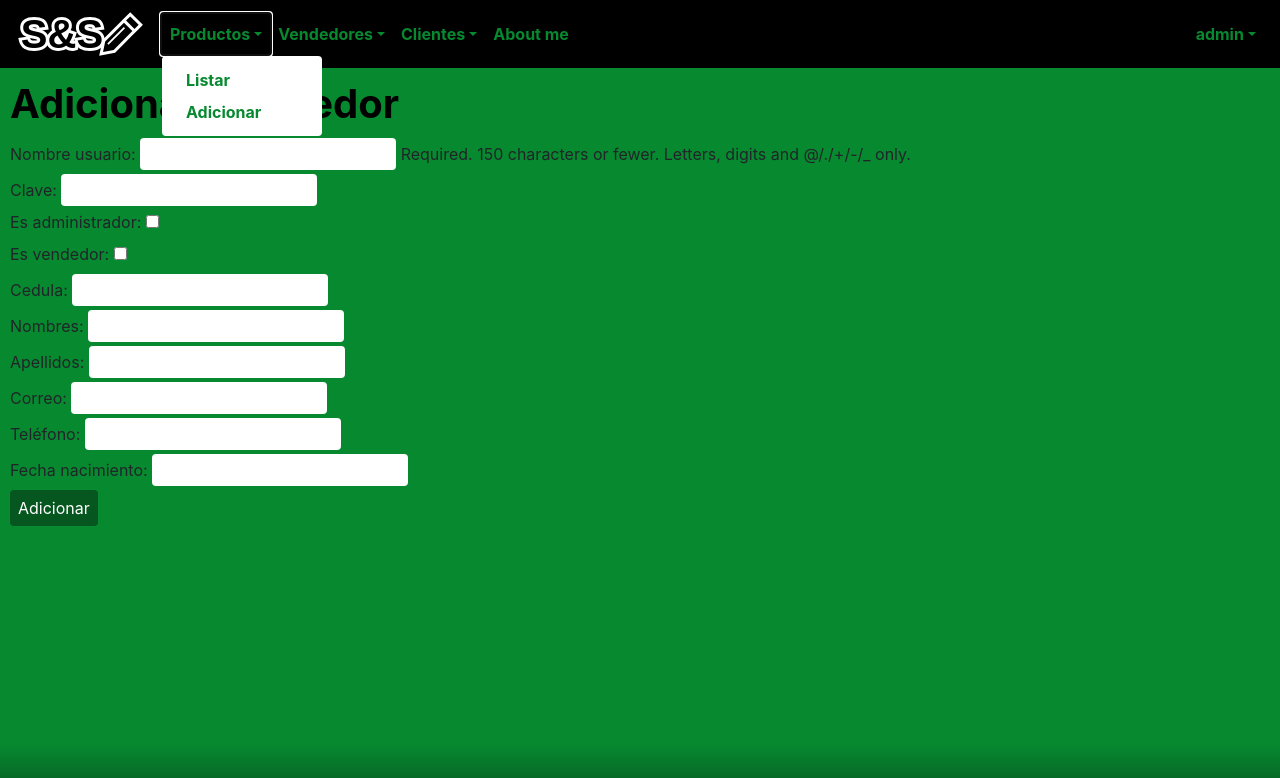
After one commit to Johel-Solis/proyect_sw_stationery, a Django app: page /add_seller_view in a window 1280 px wide, after a click on "Productos". The commit adds this page. Shown: the top 778 px of the page. Run offline with Django 4.2, Linux system fonts and the light colour scheme; a user stored in the database is signed in; some libraries are stand-ins or nearby versions.

Commit message:
Se realizan cambios en la interfaz grafica

```diff
--- a/papeleria/admin.py
+++ b/papeleria/admin.py
@@ -1,4 +1,6 @@
 from django.contrib import admin
-from .models import User
+from .models import Person, Product, User
 
+admin.site.register(Person)
+admin.site.register(Product)
 admin.site.register(User)
--- /dev/null
+++ b/papeleria/forms.py
@@ -0,0 +1,38 @@
+from django import forms
+from .models import Person, Product, User
+
+class NewProductForm(forms.ModelForm):
+    class Meta:
+        model = Product
+        fields = ('reference', 'name', 'stock', 'purchase_price', 'sale_price')
+        labels = {
+            "reference":  "Referencia",
+            "name": "Nombre",
+            "stock": "Existencias",
+            "purchase_price": "Precio compra",
+            "sale_price": "Precio venta",
+        }
+
+class NewUserForm(forms.ModelForm):
+    class Meta:
+        model = User
+        fields = ('username', 'password', 'is_admin', 'is_seller')
+        labels = {
+            "username": "Nombre usuario",
+            "password": "Clave",
+            "is_admin": "Es administrador",
+            "is_seller": "Es vendedor"
+        }
+
+class NewPersonForm(forms.ModelForm):
+    class Meta:
+        model = Person
+        fields = ('id', 'name', 'surname', 'email', 'phone', 'birthday')
+        labels = {
+            "id":  "Cedula",
+            "name": "Nombres",
+            "surname": "Apellidos",
+            "email": "Correo",
+            "phone": "Teléfono",
+            "birthday": "Fecha nacimiento"
+        }
--- a/papeleria/static/papeleria/css/styles.css
+++ b/papeleria/static/papeleria/css/styles.css
@@ -19,26 +19,26 @@ background: linear-gradient(180deg, rgba(6,87,32,1) 0%, rgba(7,137,48,1) 7%, rgb
 }
 
 h1 {
-color: #fcdd09;
+color: black;
 font-weight: bold;
 margin: 0 0 10px 0;
 }
 
 h2 {
-  color: #fcdd09;
+  color: black;
   font-weight: bold;
   margin: 0 0 7px 0;
 }
 
 h3 {
-  color: #fcdd09;
+  color: black;
   margin: 0 0 7px 0;
 }
 
 hr {
 margin-top: 10px;
 margin-bottom: 10px;
-background-color: #fcdd09;
+background-color: black;
 }
 
 .centered-content {
@@ -61,7 +61,7 @@ margin: 0 0;
 }
 
 .common-button:hover {
-color: #fcdd09;
+color: black;
 }
 
 input {
@@ -84,7 +84,7 @@ padding: 4px 4px;
   display: flex;
   flex-grow: 1;
   align-items: center;
-  background: #fcdd09;
+  background: black;
   color: #078930;
   border-radius: 6px;
   padding: 6px 6px;
@@ -102,7 +102,7 @@ margin: 5px 0px;
 }
 
 .input-field {
-background: #fcdd09;
+background: black;
 color: #078930;
 border-radius: 6px;
 padding: 6px 6px;
@@ -115,7 +115,7 @@ padding: 12px 10px;
 }
 
 .background-color1 {
-  background-color: #fcdd09;
+  background-color: black;
 }
 
 p {
@@ -197,7 +197,7 @@ padding: 0 0;
 Add
 */
 .feature-field {
-background: #fcdd09;
+background: black;
 color: #078930;
 border-radius: 6px;
 padding: 6px 6px;
--- a/papeleria/templates/general/layout.html
+++ b/papeleria/templates/general/layout.html
@@ -17,7 +17,7 @@
     <body>
         <nav class="navbar navbar-expand-lg background-color1">
             <a class="navbar-brand" href="{% url 'index' %}">
-                <img src="{% static 'papeleria/images/catalogs_icon.svg' %}" width="196" height="53" alt="">
+                <img src="{% static 'papeleria/images/S_S_Icon.svg' %}" width="130" height="52" alt="">
             </a>
             <button class="navbar-toggler ml-auto custom-toggler" type="button" data-toggle="collapse" data-target="#navbarNav" aria-controls="navbarNav" aria-expanded="false" aria-label="Toggle navigation">
                 <span class="navbar-toggler-icon"></span>
@@ -25,6 +25,31 @@
             <div class="collapse navbar-collapse" id="navbarNav">
                 <ul class="navbar-nav">
                     {% if user.is_authenticated %}
+                        {% if user.is_admin %}
+
+                            <li class="nav-item dropdown">
+                                <a class="nav-link dropdown-toggle menu-option" href="#" id="navbarDropdown" role="button" data-toggle="dropdown" aria-haspopup="true" aria-expanded="false">Productos</a>
+                                <div class="dropdown-menu border-0" aria-labelledby="navbarDropdown">
+                                    <a class="dropdown-item menu-option" href="list_products">Listar</a>
+                                    <a class="dropdown-item menu-option" href="add_product_view">Adicionar</a>
+                                </div>
+                            </li>
+                            <li class="nav-item dropdown">
+                                <a class="nav-link dropdown-toggle menu-option" href="#" id="navbarDropdown" role="button" data-toggle="dropdown" aria-haspopup="true" aria-expanded="false">Vendedores</a>
+                                <div class="dropdown-menu border-0" aria-labelledby="navbarDropdown">
+                                    <a class="dropdown-item menu-option" href="list_sellers">Listar</a>
+                                    <a class="dropdown-item menu-option" href="add_seller_view">Adicionar</a>
+                                </div>
+                            </li>
+                            <li class="nav-item dropdown">
+                                <a class="nav-link dropdown-toggle menu-option" href="#" id="navbarDropdown" role="button" data-toggle="dropdown" aria-haspopup="true" aria-expanded="false">Clientes</a>
+                                <div class="dropdown-menu border-0" aria-labelledby="navbarDropdown">
+                                    <a class="dropdown-item menu-option" href="#">Listar</a>
+                                    <a class="dropdown-item menu-option" href="#">Adicionar</a>
+                                </div>
+                            </li>
+                        {% endif %}
+                        {% if user.is_seller %}
                             <li class="nav-item dropdown">
                                 <a class="nav-link dropdown-toggle menu-option" href="#" id="navbarDropdown" role="button" data-toggle="dropdown" aria-haspopup="true" aria-expanded="false">Ventas</a>
                                 <div class="dropdown-menu border-0" aria-labelledby="navbarDropdown">
@@ -32,15 +57,7 @@
                                     <a class="dropdown-item menu-option" href="#">Adicionar</a>
                                 </div>
                             </li>
-                        <li class="nav-item">
-                            <a class="nav-link menu-option" href="/maintenance">Producto</a>
-                        </li>
-                        <li class="nav-item">
-                            <a class="nav-link menu-option" href="/maintenance">Vendedor</a>
-                        </li>
-                        <li class="nav-item">
-                            <a class="nav-link menu-option" href="/maintenance">Cliente</a>
-                        </li>
+                        {% endif %}
                         <li class="nav-item">
                             <a class="nav-link menu-option" href="/maintenance">About me</a>
                         </li>
@@ -63,8 +80,10 @@
                 </ul>
             </div>
         </nav>
+        <div id="main-container">
             {% block body %}
             {% endblock %}
+        </di>
     </body>
 </html>
 
--- a/papeleria/templates/general/login.html
+++ b/papeleria/templates/general/login.html
@@ -19,11 +19,6 @@
                     <input class="common-button" type="submit" value="Login">
                 </div>
             </form>
-
-            <hr>
-            <div class="centered-content common-text">
-                ¿No tienes una cuenta?&nbsp;<a href="#">Registrate aquí.</a>
-            </div>
             </div>
         </div>
     </div>
--- /dev/null
+++ b/papeleria/templates/seller/add.html
@@ -0,0 +1,13 @@
+{% extends "general/layout.html" %}
+
+{% block body %}
+    <div>
+        <h1>Adicionar Vendedor</h1>
+        <form action="add_seller" method="POST" enctype="multipart/form-data">
+            {% csrf_token %}
+                {{ newUserForm.as_p }}
+                {{ newPersonForm.as_p }}
+            <button type="submit" class="common-button">Adicionar</button>
+        </form>
+    </div>
+{% endblock %}
--- a/papeleria/urls.py
+++ b/papeleria/urls.py
@@ -6,5 +6,11 @@ urlpatterns = [
     path("login", views.login_view, name="login"),
     path("log-out", views.logout_view, name="log-out"),
     path("maintenance", views.maintenance, name="maintenance"),
+    path("list_products", views.list_products, name="list-products"),
+    path("list_sellers", views.list_sellers, name="list-sellers"),
+    path("add_product", views.add_product, name="add-product"),
+    path("add_product_view", views.add_product_view, name="add-product-view"),
+    path("add_seller", views.add_seller, name="add-seller"),
+    path("add_seller_view", views.add_seller_view, name="add-seller-view"),
     path("register", views.register, name="register"),
 ]
--- a/papeleria/views.py
+++ b/papeleria/views.py
@@ -1,15 +1,40 @@
 from django.shortcuts import render
 from django.contrib.auth import authenticate, login, logout
+from django.views.decorators.csrf import csrf_exempt
+from django.db import IntegrityError
+from django.db import transaction
 from django.contrib.auth.decorators import login_required
 from django.http import HttpResponse, HttpResponseRedirect
 from django.urls import reverse
 from django.shortcuts import redirect
+from django.contrib import messages
+
+from .models import Bill, Person, Product, SaleDetail, User
+from .forms import NewPersonForm, NewProductForm, NewUserForm
 
 def index(request):
     if request.user.is_authenticated:
         return render(request, "general/index.html")
     else:
         return HttpResponseRedirect(reverse("login"))
+
+@csrf_exempt
+@login_required
+def list_products(request):
+    products = Product.objects.all()
+
+    return render(request, "product/list.html", {
+        "products": products
+    })
+
+@csrf_exempt
+@login_required
+def list_sellers(request):
+    sellers = User.objects.all().filter(is_seller=True)
+
+    return render(request, "seller/list.html", {
+        "sellers": sellers
+    })
 
 def login_view(request):
     if request.method == "POST":
@@ -38,6 +63,122 @@ def logout_view(request):
 def maintenance(request):
     return render(request, "general/maintenance.html")
 
+@csrf_exempt
+@login_required
+def add_product(request):
+    if request.method == "POST":
+        try:
+            newProductForm = NewProductForm(request.POST)
+
+            if newProductForm.is_valid():
+                reference = request.POST["reference"]
+                name = request.POST["name"]
+                stock = request.POST["stock"]
+                purchasePrice = request.POST["purchase_price"]
+                salePrice = request.POST["sale_price"]
+
+                product = Product(
+                    reference=reference,
+                    name=name,
+                    stock=stock,
+                    purchase_price=purchasePrice,
+                    sale_price=salePrice).save()
+
+                messages.success(request, 'El producto se creó exitosamente')
+            else:
+                return render(request, "product/add.html", {
+                    "newProductForm": newProductForm
+                })
+        except Exception as e:
+            print(e)
+            messages.error(request, 'Se produjo un error. El producto no pudo ser creado')
+    else:
+        messages.error(request, 'La petición no es válida. El producto no pudo ser creado')
+
+    return redirect("list-products")
+
+@csrf_exempt
+@login_required
+def add_product_view(request):
+    return render(request, "product/add.html", {
+        "newProductForm": NewProductForm()
+    })
+
+@csrf_exempt
+@login_required
+def add_seller(request):
+    if request.method == "POST":
+        try:
+            newUserForm = NewUserForm(request.POST)
+            newPersonForm = NewPersonForm(request.POST)
+
+            if newUserForm.is_valid() and newPersonForm.is_valid():
+                username = request.POST["username"]
+                password = request.POST["password"]
+                is_admin = True if "is_admin" in request.POST else False
+                is_seller = True if "is_seller" in request.POST else False
+                identification = request.POST["id"]
+                name = request.POST["name"]
+                surname= request.POST["surname"]
+                email = None if request.POST["email"] == "" else request.POST["email"]
+                phone = None if request.POST["phone"] == "" else request.POST["phone"]
+                birthday = None if request.POST["birthday"] == "" else request.POST["birthday"]
+
+                previousPerson = Person.objects.all().filter(id=identification)
+
+                # TODO: Make sure that at least one checkbox is selected
+                # Create a custom message validion for this validation (Raise a validation failure)
+                # Add marca to product
+
+                if previousPerson and previousPerson.is_seller:
+                    return render(request, "seller/add.html", {
+                        "formValidationMessage": "La cedula ya esta registrada con otro usuario",
+                        "newUserForm": newUserForm,
+                        "newPersonForm": newPersonForm
+                    })
+
+                user = User(
+                    username=username,
+                    password=password,
+                    is_admin=is_admin,
+                    is_seller=is_seller)
+
+                user.save()
+
+                person = Person(
+                    user=user,
+                    id=identification,
+                    name=name,
+                    surname=surname,
+                    email=email,
+                    phone=phone,
+                    birthday=birthday)
+
+                person.save()
+                messages.success(request, 'El vendedor se creó exitosamente')
+            else:
+                return render(request, "seller/add.html", {
+                    "newUserForm": newUserForm,
+                    "newPersonForm": newPersonForm
+                })
+        except Exception as e:
+            transaction.rollback()
+            print(e)
+            messages.error(request, 'Se produjo un error. El vendedor no pudo ser creado')
+    else:
+        messages.error(request, 'La petición no es válida. El vendedor no pudo ser creado')
+
+    return redirect("list-sellers")
+
+@csrf_exempt
+@login_required
+def add_seller_view(request):
+    return render(request, "seller/add.html", {
+        "newUserForm": NewUserForm(),
+        "newPersonForm": NewPersonForm()
+    })
+
+
 def register(request):
     if request.method == "POST":
         username = request.POST["username"]
```
Also changed, not shown: papeleria/models.py (+31 -1 lines), papeleria/templates/product/add.html (added, +12 -0 lines), papeleria/templates/product/list.html (added, +21 -0 lines), papeleria/templates/seller/list.html (added, +21 -0 lines), db.sqlite3, papeleria/migrations/0001_initial.py, papeleria/migrations/0002_alter_user_is_admin_alter_user_is_seller.py (added), papeleria/static/papeleria/images/S_S_Icon.svg (added), papeleria/static/papeleria/images/catalogs_icon.svg (deleted), papeleria/static/papeleria/images/maintenance.svg, 1 other file. Lines whose indentation alone changed are shown as unchanged.
